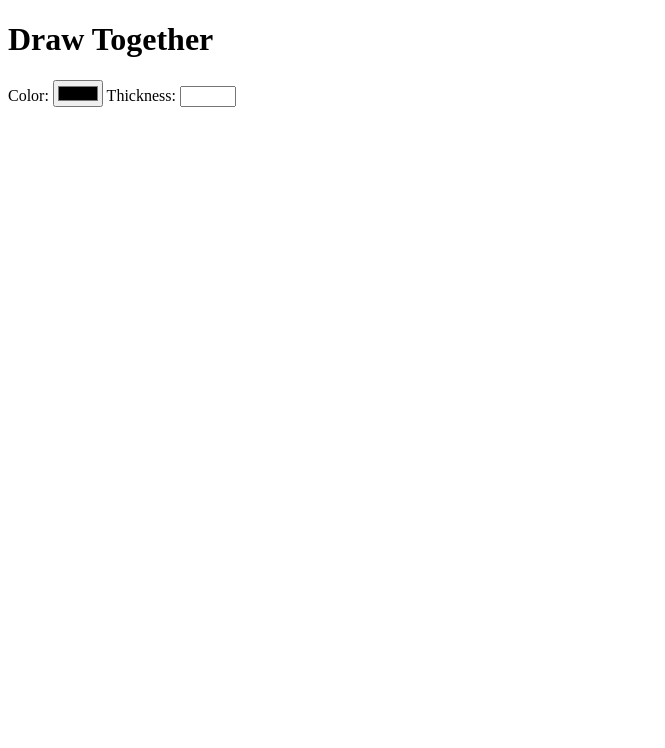
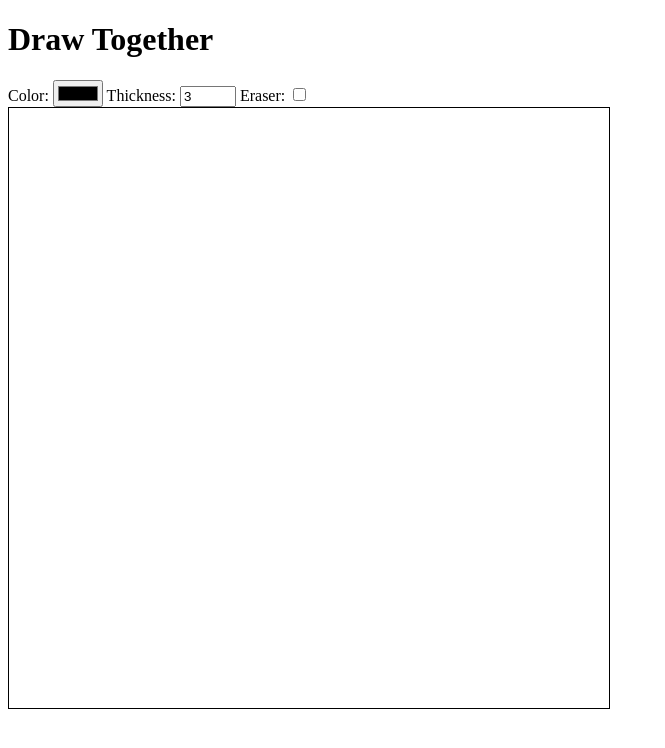
Before and after one commit to kyleluck/draw-together, a website: page public/index.html in a window 1280 px wide. Shown: the whole page, without its empty margins (0-665 px from the left). Drawn offline with nearby package versions, Linux system fonts and the light colour scheme; no server answers.

Commit message:
add eraser functionality

```diff
--- a/public/draw-together.js
+++ b/public/draw-together.js
@@ -7,7 +7,8 @@ $(function() {
   var ctx = canvas.getContext('2d');
   var lastMousePosition;
   var color = $('#color-picker').val();
-  var thickness = 1;
+  var thickness = $('#pen-thickness').val();
+  var eraser = false;
 
   $('#color-picker').change(function() {
     color = $('#color-picker').val();
@@ -15,6 +16,15 @@ $(function() {
 
   $('#pen-thickness').change(function() {
     thickness = $('#pen-thickness').val();
+  });
+
+  $('#eraser').change(function() {
+    eraser = $('#eraser').is(':checked') ? true : false;
+    if (eraser) {
+      color = 'white';
+    } else {
+      color = $('#color-picker').val();
+    }
   });
 
   $('#canvas').mousedown(function() {
--- a/public/index.html
+++ b/public/index.html
@@ -10,10 +10,12 @@
       <label for="color-picker">Color:</label>
       <input type="color" id="color-picker">
       <label for="pen-thickness">Thickness:</label>
-      <input type="number" id="pen-thickness" min="1" max="20" step="1">
+      <input type="number" id="pen-thickness" min="1" max="20" step="1" value="3">
+      <label for="eraser">Eraser:</label>
+      <input type="checkbox" id="eraser">
     </div>
 
-    <canvas width="600" height="600" id="canvas"></canvas>
+    <canvas width="600" height="600" id="canvas" style="border:1px solid black"></canvas>
     <script src="/socket.io/socket.io.js"></script>
     <script src="http://code.jquery.com/jquery-1.11.1.js"></script>
     <script src="draw-together.js"></script>
```
